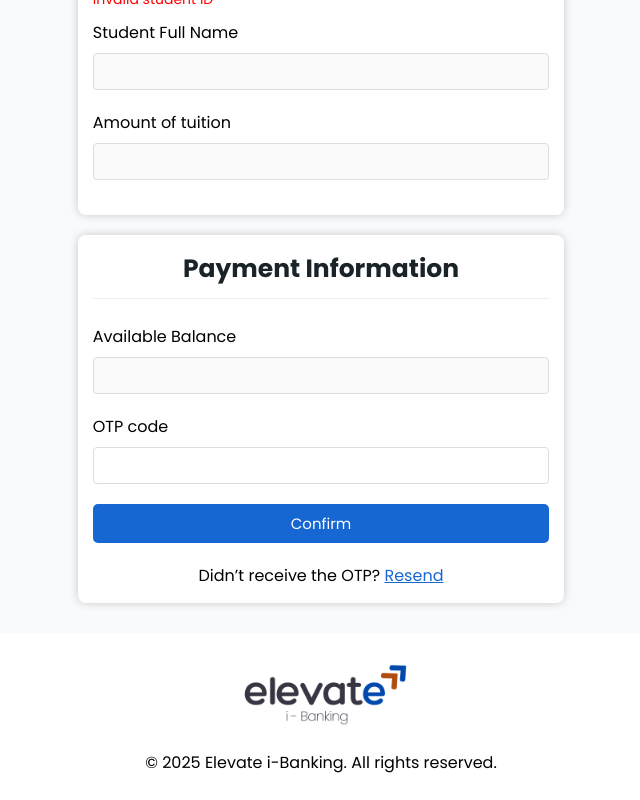
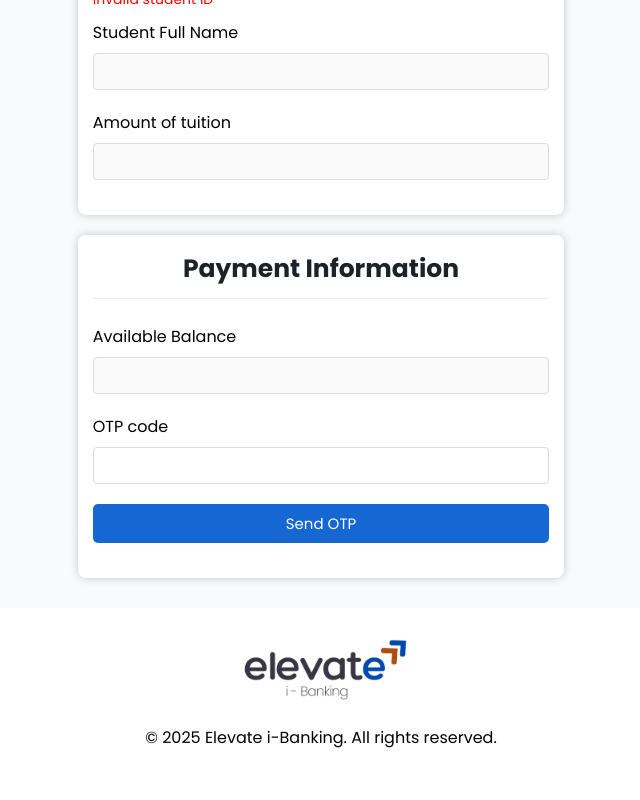
Before and after one commit to DannielVo/iBanking, a React (Vite) app: page /profile in a window 1280 px wide. Shown: the part 752-1552 px from the top of the page, without its empty margins (319-959 px from the left). After the commit the page ends 1527 px from the top, so only its background shows below. Built offline with nearby package versions, Linux system fonts and the light colour scheme; sample sign-in values are in the browser's storage.

Commit message:
Feat: Finish send email OTP feature

```diff
--- a/src/context/BankingContext.jsx
+++ b/src/context/BankingContext.jsx
@@ -10,6 +10,23 @@ export const BankingContextProvider = ({ children }) => {
   const [error, setError] = useState(null);
   const [account, setAccount] = useState(null);
   const [customer, setCustomer] = useState(null);
+
+  const sendOtpEmail = async () => {
+    setLoading(true);
+    setError(null);
+    try {
+      const data = await apiRequest("email", "/send-confirmation/", {
+        method: "POST",
+        body: JSON.stringify({ customerId: customerId }),
+      });
+      return data;
+    } catch (err) {
+      setError(err.detail);
+      throw err;
+    } finally {
+      setLoading(false);
+    }
+  };
 
   // Lấy thtin upaid payment của unpaid customer
   const fetchUnpaidPayment = async (customerId) => {
@@ -143,6 +160,7 @@ export const BankingContextProvider = ({ children }) => {
         fetchCustomerInfo,
         fetchCustomerPayment,
         fetchUnpaidPayment,
+        sendOtpEmail,
       }}
     >
       {children}
--- a/src/pages/profile/Profile.jsx
+++ b/src/pages/profile/Profile.jsx
@@ -12,10 +12,12 @@ const Profile = () => {
     fetchCustomerInfo,
     fetchCustomerPayment,
     fetchUnpaidPayment,
+    sendOtpEmail,
   } = useBanking();
 
   const [customerPayment, setCustomerPayment] = useState(null);
   const [payment, setPayment] = useState(null);
+  const [isSentOtp, setIsSentOtp] = useState(false);
 
   const findCustomerPayment = async (e) => {
     if (e.key == "Enter") {
@@ -30,6 +32,35 @@ const Profile = () => {
         alert(error.detail);
       }
     }
+  };
+
+  const handleOtpEvent = (e) => {
+    e.preventDefault();
+    if (isSentOtp) {
+      // Đã gửi rồi
+      // Thực hiện logic confirm:
+      /*
+        - Lấy input OTP mà customer nhập
+        - Gọi hàm API validate OTP
+        - Nếu OTP hợp lệ thì gọi API make_payment của payment service
+        - Nếu ko hợp lệ thì hiện lỗi
+      */
+      setIsSentOtp(false);
+    } else {
+      // Chưa gửi
+      // Thực hiện send otp
+      /*
+        - Lấy customerId của thg login
+        - Gọi API tới email service để gọi hàm send_confirmation
+        - Chuyển nút thành confirm
+      */
+      sendOtpEmail();
+      setIsSentOtp(true);
+    }
+  };
+
+  const handleSendOtp = () => {
+    sendOtpEmail();
   };
 
   return (
@@ -106,7 +137,7 @@ const Profile = () => {
 
         <div className="details-container">
           <h2 className="details-title">Payment Information</h2>
-          <form action="">
+          <form onSubmit={(e) => handleOtpEvent(e)}>
             <div className="details-form-group">
               <label for="">Available Balance</label>
               <input
@@ -122,18 +153,22 @@ const Profile = () => {
             </div>
 
             {/* Button chỉ active khi info ở Tuition và Payment đc điền đủ */}
-            <button className="confirm-btn">Confirm</button>
+            <button className="confirm-btn" type="submit">
+              {isSentOtp ? "Confirm" : "Send OTP"}
+            </button>
 
+            {isSentOtp && (
               <div className="resend-otp">
                 Didn’t receive the OTP?{" "}
                 <a
                   href="#"
                   className="resend-btn"
-                onClick={() => alert("Resend OTP")}
+                  onClick={() => handleSendOtp()}
                 >
                   Resend
                 </a>
               </div>
+            )}
           </form>
         </div>
       </div>
--- a/src/utils/api.js
+++ b/src/utils/api.js
@@ -7,7 +7,7 @@ export const SERVICES = {
   auth: "http://127.0.0.1:8002/auth",
   payment: "http://127.0.0.1:8003/payment",
   otp: "http://127.0.0.1:8004",
-  email: "http://127.0.0.1:8005",
+  email: "http://127.0.0.1:8005/email",
 };
 
 // Hàm chung gọi API
```
Lines whose indentation alone changed are shown as unchanged.
